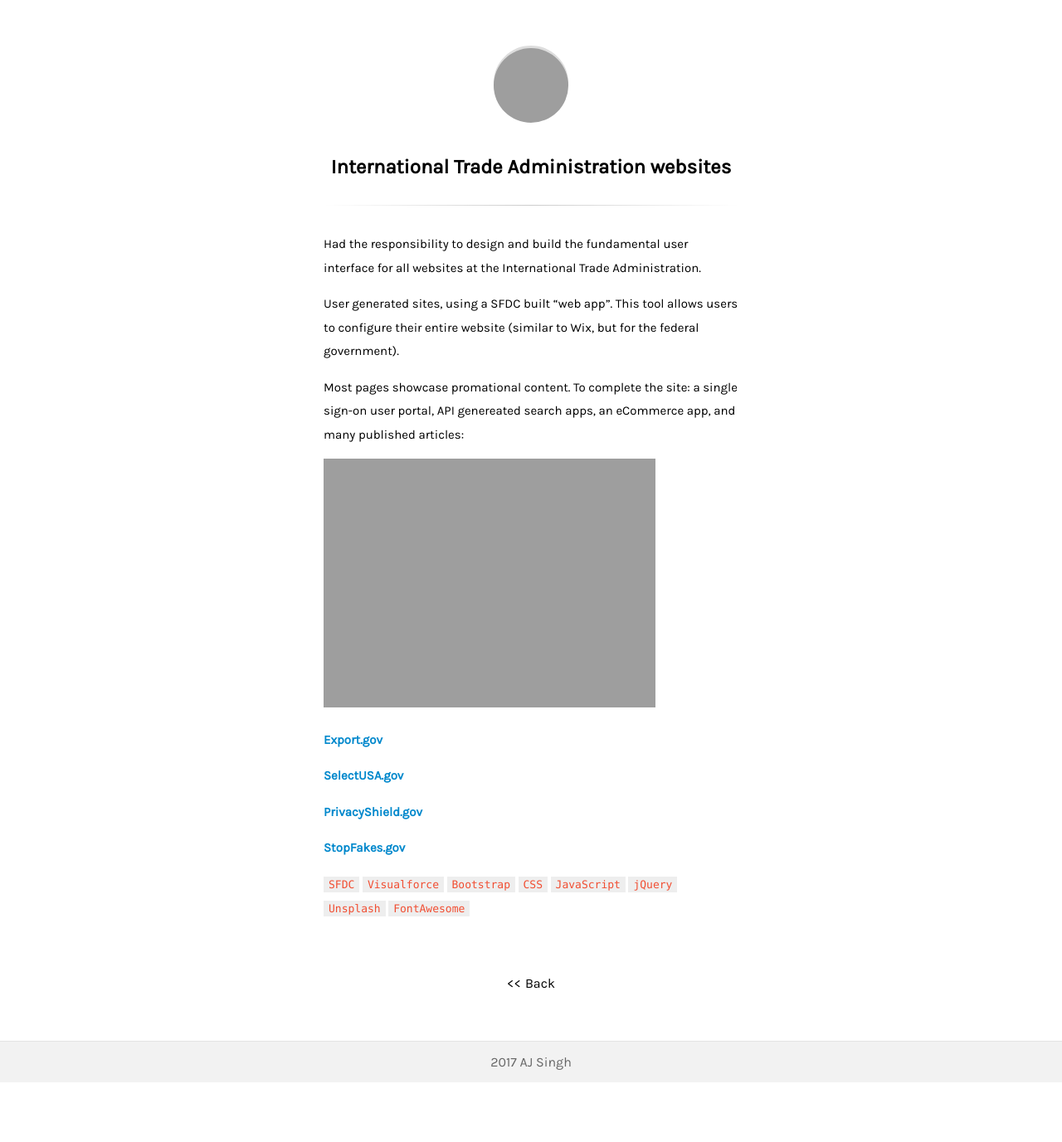
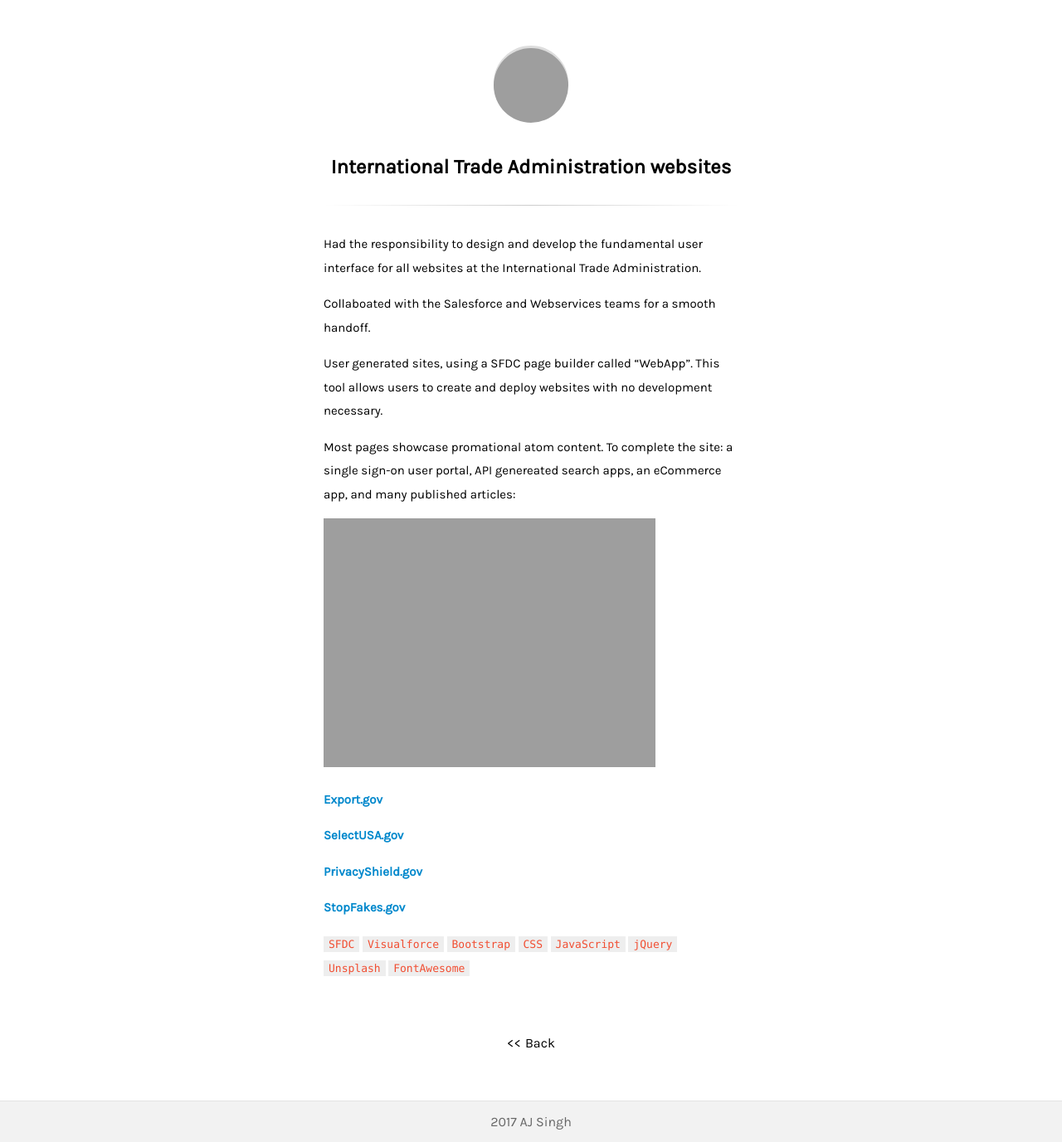
Before and after one commit to ajsingh273/site, a Jekyll site: the page built from _posts/2016-05-01-ita-websites-launched.md, in a window 1280 px wide. Shown: the whole page at 83% size. Built offline with Jekyll 4.4.1, drawn with Linux system fonts in a browser that asks for light colours; some web fonts are replaced; before the commit the page ends 1305 px from its top, so only the background shows below that; grey boxes are pictures that could not be loaded.

Commit message:
update post

```diff
--- a/_posts/2016-05-01-ita-websites-launched.md
+++ b/_posts/2016-05-01-ita-websites-launched.md
@@ -4,11 +4,13 @@
 img: assets/stuff/export.png
 ---
 
-Had the responsibility to design and build the fundamental user interface for all websites at the International Trade Administration.
+Had the responsibility to design and develop the fundamental user interface for all websites at the International Trade Administration.
 
-User generated sites, using a SFDC built "web app". This tool allows users to configure their entire website (similar to Wix, but for the federal government).
+Collaboated with the Salesforce and Webservices teams for a smooth handoff.
 
-Most pages showcase promational content. To complete the site: a single sign-on user portal, API genereated search apps, an eCommerce app, and many published articles:
+User generated sites, using a SFDC page builder called "WebApp". This tool allows users to create and deploy websites with no development necessary.
+
+Most pages showcase promational atom content. To complete the site: a single sign-on user portal, API genereated search apps, an eCommerce app, and many published articles:
 
 ![susa hero]({{ site.baseurl }}/assets/stuff/susahero.png)
 
```
Also changed, not shown: 2 other files.
